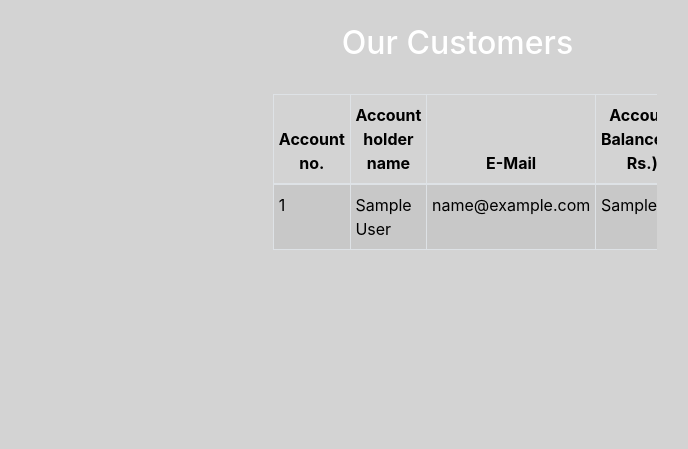
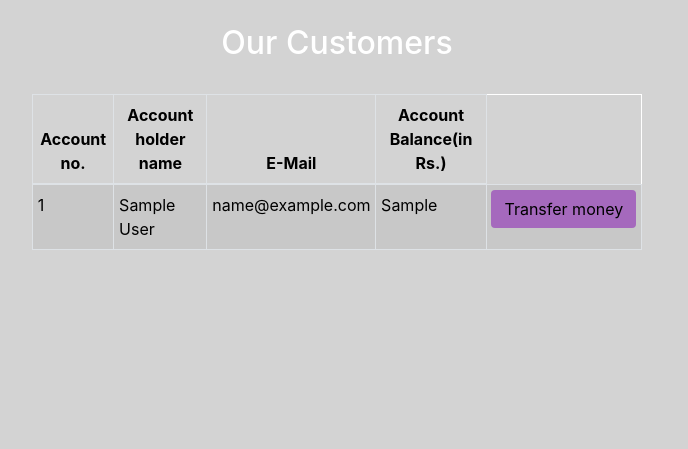
Before and after one commit to Burning-Hell-Fire/Sparks-Founadation-Internship, a PHP site: page /customer.php in a window 1280 px wide. Shown: the top 449 px of the page, without its empty margins (303-991 px from the left). Run offline with PHP 8.4, Linux system fonts and the light colour scheme; tables that the repository leaves empty or names only in its code hold one stand-in row (values such as "Sample post").

Commit message:
Update style.css

```diff
--- a/style.css
+++ b/style.css
@@ -101,7 +101,6 @@ nav{
     width: 50%;
     margin: auto;
     overflow: hidden;
-    padding-left: 20%;
 }
 .items{
     width: 30%;
```
